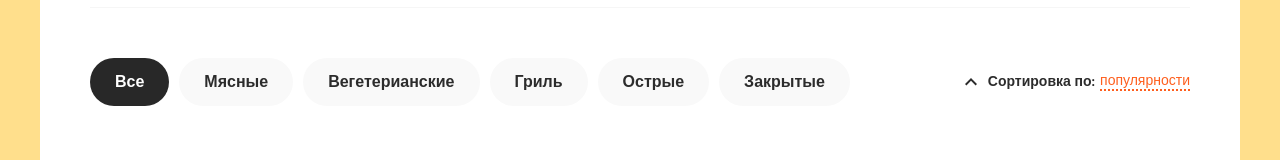
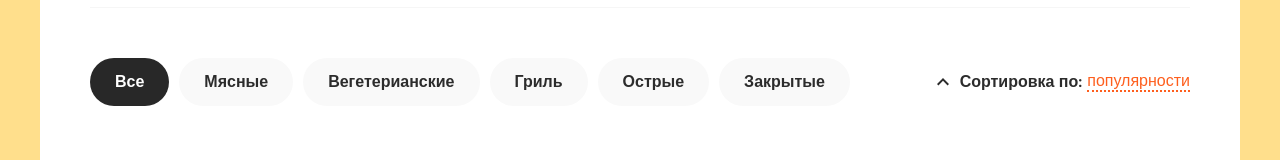
Before and after one commit to trauringetag/online-pizzeria-app, a React (Create React App) app: page / in a window 1280 px wide. Shown: the part 158-318 px from the top of the page. Built offline with nearby package versions, Linux system fonts and the light colour scheme.

Commit message:
0.091 Мелкие правки (Увеличение шрифта)

```diff
--- a/src/components/Control/Sorting/Sorting.module.scss
+++ b/src/components/Control/Sorting/Sorting.module.scss
@@ -6,7 +6,7 @@
   align-items: center;
   gap: 5px;
   color: $black_2;
-  font-size: 14px;
+  font-size: 16px;
 }
 
 .filter {
@@ -40,7 +40,7 @@
 .item {
   padding: 10px 20px;
   transition: .125s ease;
-  font-size: 14px;
+  font-size: 16px;
   font-weight: 700;
 
   &:hover {
```
